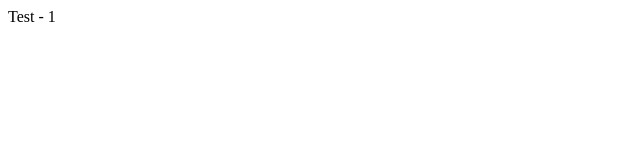
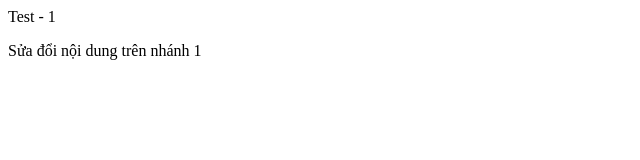
Before and after one commit to doduckhangCNTT/DemoGitHub, a plain HTML site: page Test1.html in a window 1280 px wide. Shown: the whole page, without its empty margins (0-640 px from the left). Drawn offline with Linux system fonts and the light colour scheme.

Commit message:
Add content for feature-1

```diff
--- a/Test1.html
+++ b/Test1.html
@@ -7,5 +7,6 @@
   </head>
   <body>
     Test - 1
+    <p>Sửa đổi nội dung trên nhánh 1</p>
   </body>
 </html>
```
